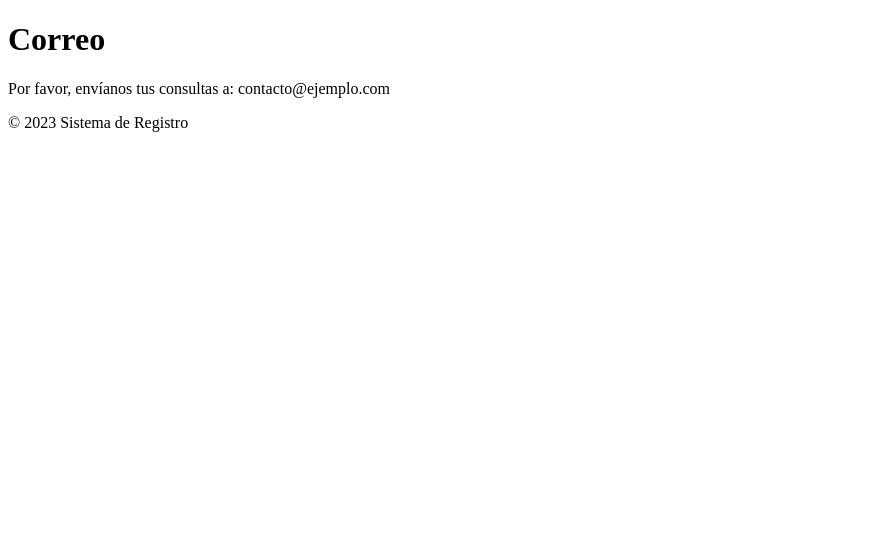
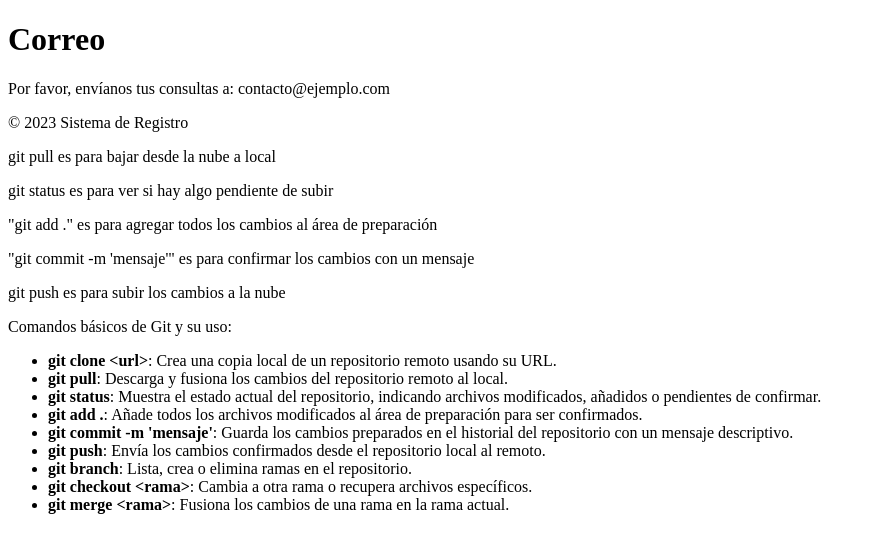
Before and after one commit to 1532476/sistema-de-registro, a plain HTML site: page contacto.html in a window 1280 px wide. Shown: the whole page, without its empty margins (0-871 px from the left). Drawn offline with Linux system fonts and the light colour scheme.

Commit message:
Actualizacion 09-08-2025

```diff
--- a/contacto.html
+++ b/contacto.html
@@ -10,6 +10,26 @@
     <p>Por favor, envíanos tus consultas a: contacto@ejemplo.com</p>
     <footer>
         <p>&copy; 2023 Sistema de Registro</p>
+
+        <p>git pull es para bajar desde la nube a local</p>
+        <p>git status es para ver si hay algo pendiente de subir</p>
+        <p>"git add ." es para agregar todos los cambios al área de preparación</p>
+        <p>"git commit -m 'mensaje'" es para confirmar los cambios con un mensaje</p>
+        <p>git push es para subir los cambios a la nube</p>
+    <p>Comandos básicos de Git y su uso:</p>
+    <ul>
+        <li><strong>git clone &lt;url&gt;</strong>: Crea una copia local de un repositorio remoto usando su URL.</li>
+        <li><strong>git pull</strong>: Descarga y fusiona los cambios del repositorio remoto al local.</li>
+        <li><strong>git status</strong>: Muestra el estado actual del repositorio, indicando archivos modificados, añadidos o pendientes de confirmar.</li>
+        <li><strong>git add .</strong>: Añade todos los archivos modificados al área de preparación para ser confirmados.</li>
+        <li><strong>git commit -m 'mensaje'</strong>: Guarda los cambios preparados en el historial del repositorio con un mensaje descriptivo.</li>
+        <li><strong>git push</strong>: Envía los cambios confirmados desde el repositorio local al remoto.</li>
+        <li><strong>git branch</strong>: Lista, crea o elimina ramas en el repositorio.</li>
+        <li><strong>git checkout &lt;rama&gt;</strong>: Cambia a otra rama o recupera archivos específicos.</li>
+        <li><strong>git merge &lt;rama&gt;</strong>: Fusiona los cambios de una rama en la rama actual.</li>
+    </ul>
+
     </footer>
+
 </body>
 </html>
```
Also changed, not shown: index.html (+1 -0 lines).
